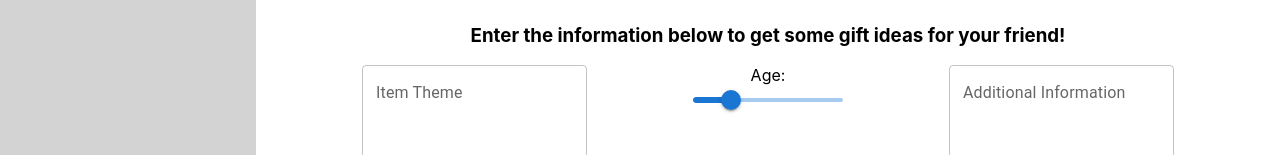
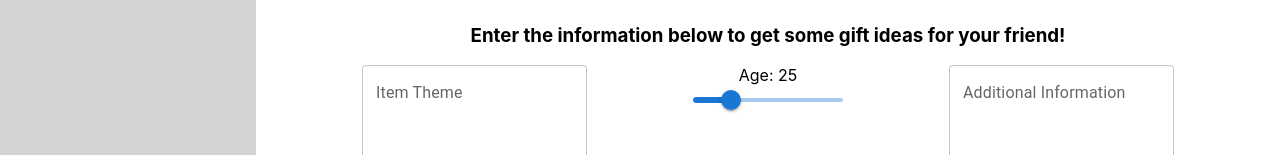
Before and after one commit to ericluoliu/GiftGiver, a React (Create React App) app in the folder frontend/: page / in a window 1280 px wide. Shown: the part 127-282 px from the top of the page. Built offline with nearby package versions, Linux system fonts and the light colour scheme.

Commit message:
display age again, on top of popup

```diff
--- a/frontend/src/App.js
+++ b/frontend/src/App.js
@@ -275,7 +275,7 @@ function App() {
               />
             </div>
             <div className="Age">
-              <p1>Age:</p1>
+              <p1>Age: {age}</p1>
               <Box sx={{ width: 150 }}>
                 <Slider defaultValue={25} aria-label="Default" valueLabelDisplay="auto" value={age} onChange={handleAgeChange}/>
               </Box>
```
